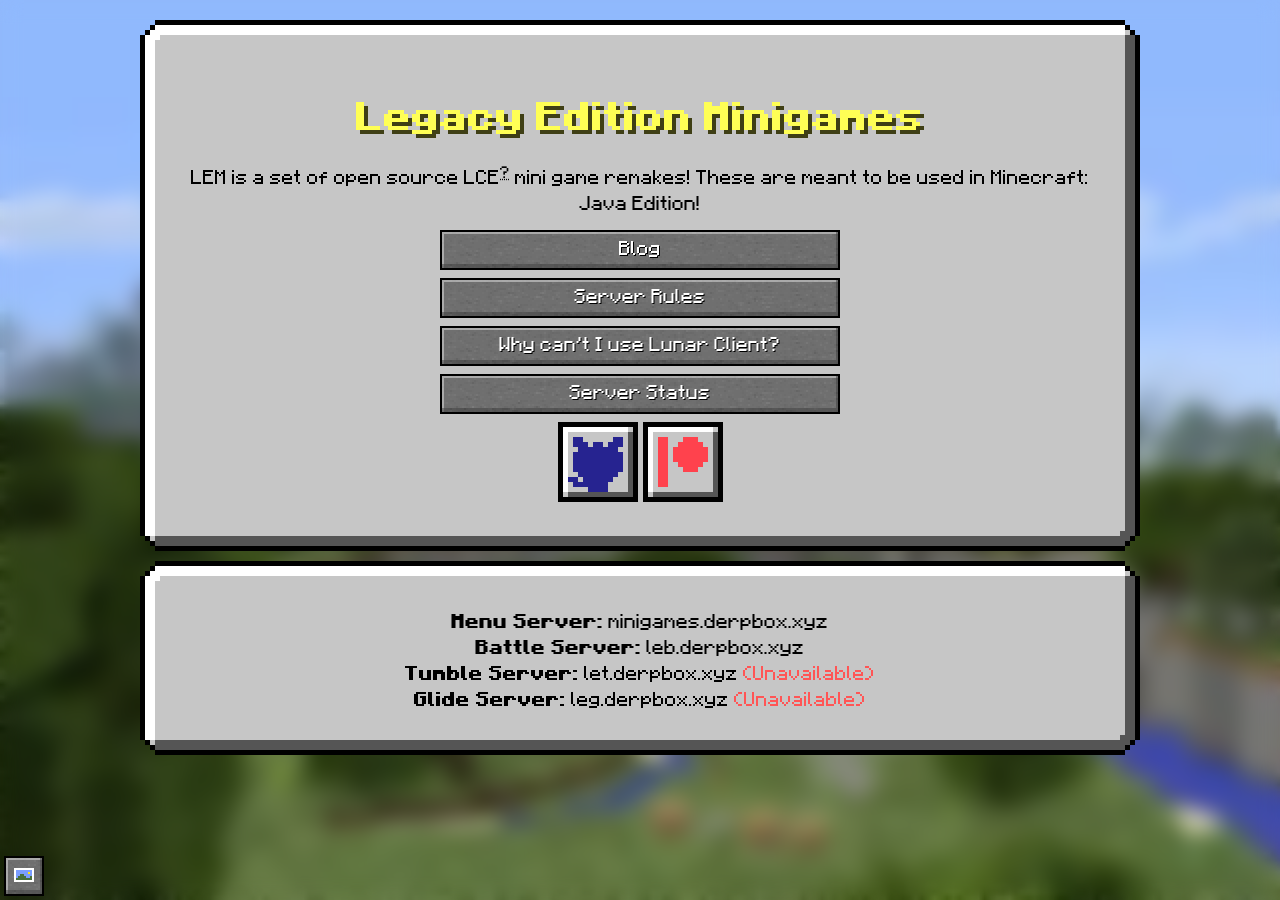
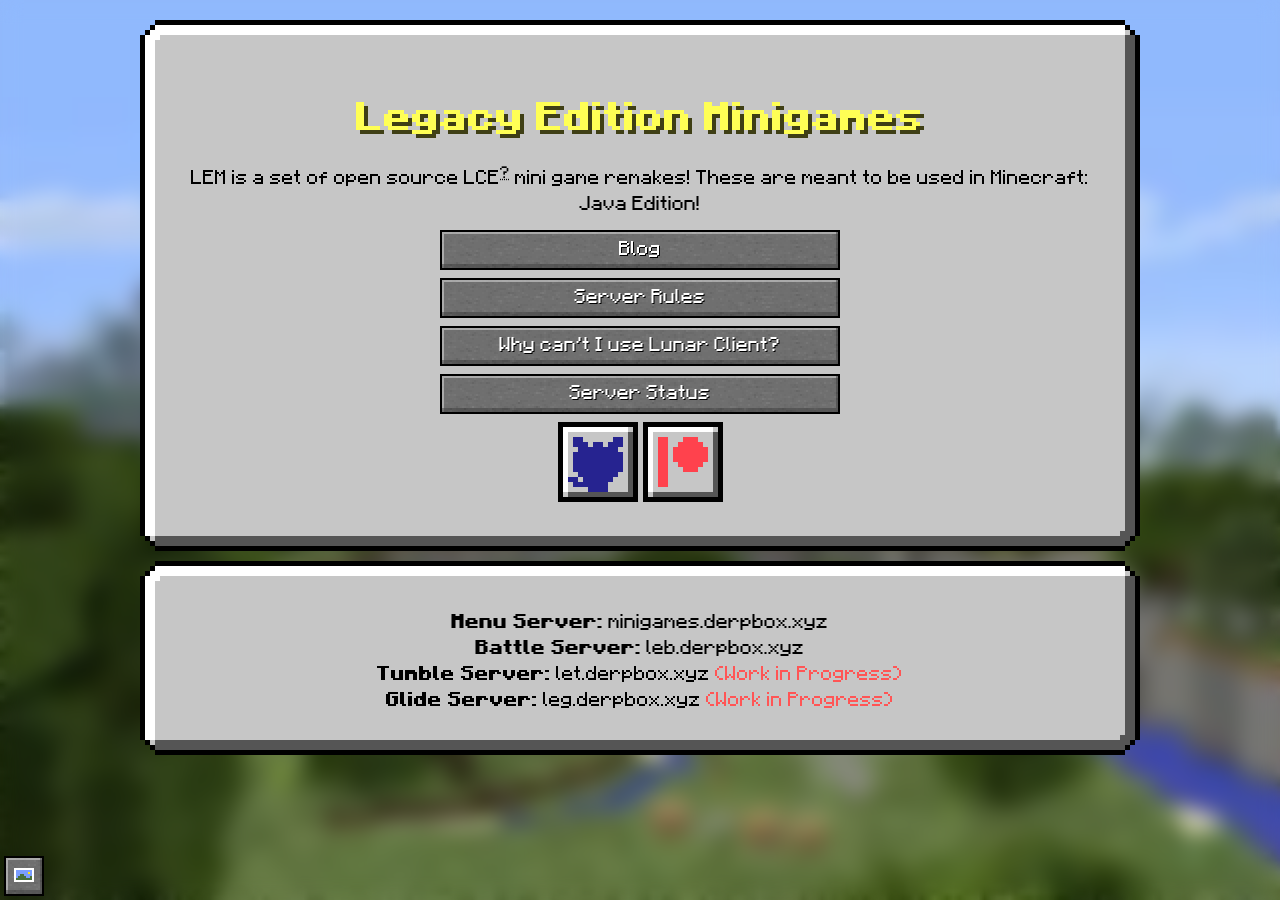
Before and after one commit to Legacy-Edition-Minigames/Website, a Jekyll site: the page built from index.html, in a window 1280 px wide. Built offline with Jekyll 4.4.1, drawn with Linux system fonts in a browser that asks for light colours; some web fonts are replaced.

Commit message:
make it a bit more obvious tumble and glide are a work in progress
instead of just, never coming

```diff
--- a/index.html
+++ b/index.html
@@ -20,6 +20,6 @@
 <div class="guibox center">
 	<b><span id="easter-egg" onclick="easterEgg()">Menu Server:</span></b> minigames.derpbox.xyz<br>
     <b>Battle Server:</b> leb.derpbox.xyz<br>
-    <b>Tumble Server:</b> let.derpbox.xyz <span style="color: #ff5555">(Unavailable)</span><br>
-	<b>Glide Server:</b> leg.derpbox.xyz <span style="color: #ff5555">(Unavailable)</span><br>
+    <b>Tumble Server:</b> let.derpbox.xyz <span style="color: #ff5555">(Work in Progress)</span><br>
+	<b>Glide Server:</b> leg.derpbox.xyz <span style="color: #ff5555">(Work in Progress)</span><br>
 </div>
```
